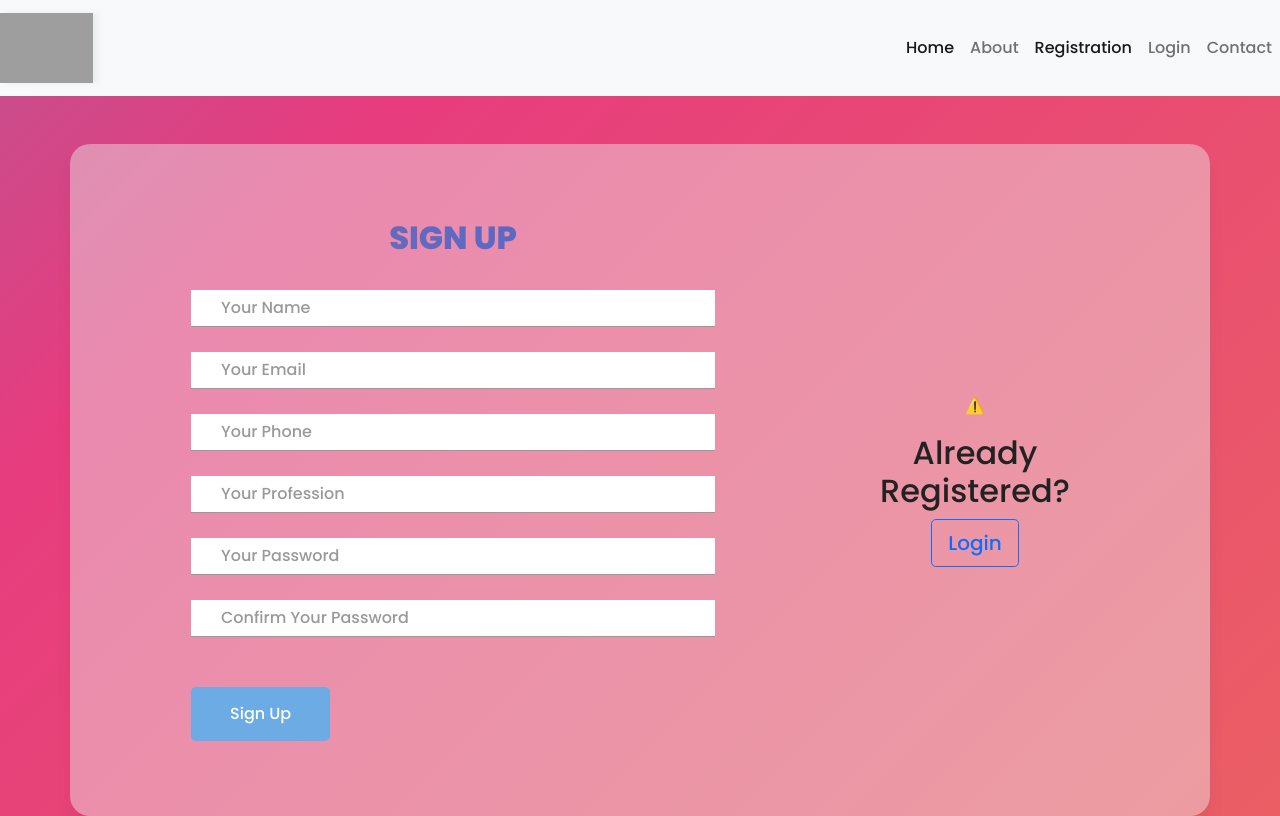
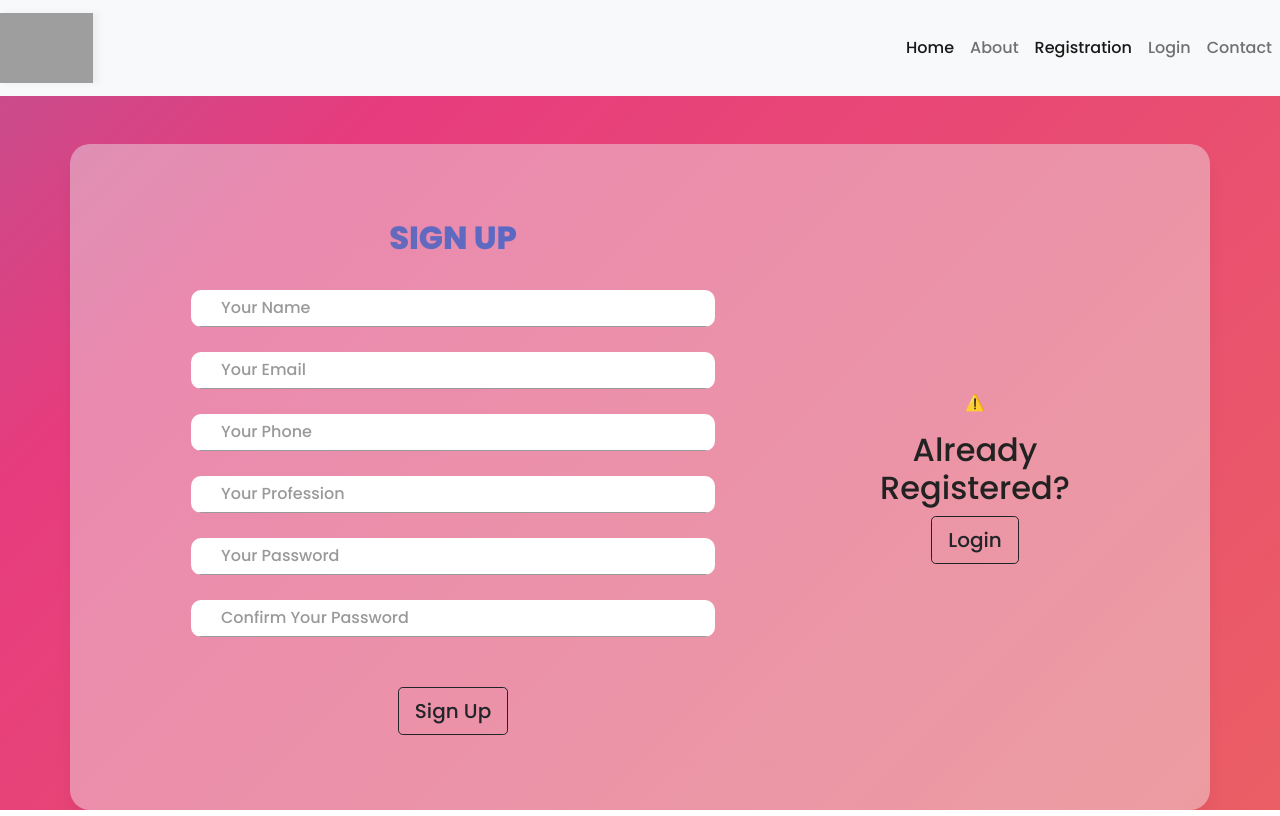
Before and after one commit to NITZECH/mern, a React (Create React App) app in the folder client/: page /signup in a window 1280 px wide. Built offline with nearby package versions, Linux system fonts and the light colour scheme; no server answers; grey boxes are pictures that could not be loaded.

Commit message:
additon of about page

```diff
--- a/client/src/App.css
+++ b/client/src/App.css
@@ -299,7 +299,8 @@ figure {
 .form-group {
   position: relative;
   margin-bottom: 25px;
-  overflow: hidden
+  overflow: hidden;
+  border-radius: 10px;
 }
 
 .form-group:last-child {
@@ -512,7 +513,9 @@ label.valid:after {
   -webkit-transform: scale(1.3) translateZ(0);
   transform: scale(1.3) translateZ(0)
 }
-
+.zmdi{
+  padding: 5px
+}
 .zmdi-facebook {
   background: #3b5998
 }
--- a/client/src/components/About.js
+++ b/client/src/components/About.js
@@ -2,10 +2,50 @@ import React from 'react'
 
 const About = () => {
     return (
-        <div>
-            <p> WLcoem </p>
+        <>
+           <div className="container emp-profile">
+               <form>
+                  <div className="row">
+                      <div className="col-md-4">
+                          <img src="https://scontent.fpkr2-1.fna.fbcdn.net/v/t1.6435-1/c122.257.968.968a/s240x240/174440514_2816772958540496_4707193922734414668_n.jpg?_nc_cat=104&ccb=1-3&_nc_sid=7206a8&_nc_ohc=E1vZCxyCsQsAX8s6MeK&_nc_ht=scontent.fpkr2-1.fna&tp=28&oh=5b1b56a8d5c8a9aa95e924282e04cb36&oe=60C8BFF7" alt="" />
+                      </div>
+                      <div className="col-md-6">
+<div class="profile-head">
+    <h5>Vinod thapa</h5>
+    <h6>Web developer</h6>
+    <p className='profile-rating mt-3 mb-5'>RANKINGS: <span> 1/ 10</span> </p>
 
-        </div>
+<ul className="nav nav-tabs" role='tablist'>
+    <li className="nav-item">
+        <a href="#home" className="nav-link active" id='home-tab' data-toggle='tab' role='tab'  >Active</a>
+    </li>
+    <li className="nav-item">
+    <a href="#about" className="nav-link active" id='profile-tab' data-toggle='tab' role='tab'  >Timeline</a>
+    </li>
+</ul>
+
+
+</div>
+
+                      </div>
+                      <div className="col-md-2">
+                          <input type="text" name='btnAddMore' className="profile-edit-btn" value='Edit Profile' />
+                      </div>
+                      <div className="row">
+                          {/* left side url */}
+<div className="col-md-4">
+    <div className="profile-work">
+        <p>Work Link</p>
+
+    </div>
+</div>
+{/* right side data toggle  */}
+
+
+                      </div>
+                      </div>
+                   </form> </div>
+        </>
     )
 }
 
--- a/client/src/components/Contact.js
+++ b/client/src/components/Contact.js
@@ -74,8 +74,8 @@ placeholder='Your Phone Number' required='true' />
     <textarea placeholder='Your Message' className='text_field contact_form_message' id='' cols='30' rows='10'>
         </textarea>
 </div>
-<div className="contact_form_button">
-    <button className="btn btn-lg btn-outline-secondary" type='submit'> Send Message</button>
+<div className="contact_form_button d-flex align-items-center justify-content-center">
+    <button className="btn btn-lg btn-outline-dark" type='submit'> Send Message</button>
 </div>
 
                          </form>
--- a/client/src/components/Signup.js
+++ b/client/src/components/Signup.js
@@ -37,20 +37,20 @@ return (
                             <input type="password" name="password" id="password" autoComplete="off"
                                 placeholder="Your Password"  />
                         </div>
-                        <div className="form-group"><label htmlFor="cpassword"><i
-                                    className="zmdi zmdi-lock material-icons-name" />
+                        <div className="form-group "><label htmlFor="cpassword"><i
+                                    className="zmdi zmdi-lock material-icons-name " />
                             </label><input type="password" name="cpassword" id="cpassword" autoComplete="off"
                                 placeholder="Confirm Your Password"  />
                         </div>
-                        <div className="form-group form-button"><input type="submit" name="signup" id="signup"
-                                className="form-submit" value="Sign Up" /></div>
+                        <div className="form-group d-flex align-items-center justify-content-center"><input clas type="submit" name="signup" id="signup"
+                                className="form-submit btn btn-outline-dark  btn-lg" value="Sign Up" /></div>
                     </form>
                 </div>
                 <div className="signup-image">
                     <figure><lottie-player src="https://assets6.lottiefiles.com/packages/lf20_wd1udlcz.json"  background="transparent"  speed="0.7"   loop autoplay></lottie-player>
 </figure> <h1
                         className="signup-image-link" >Already Registered?</h1>
-                       <NavLink class="btn btn-lg btn-outline-primary" to="/login" role="button">Login</NavLink>
+                       <NavLink class="btn btn-lg btn-outline-dark" to="/login" role="button">Login</NavLink>
                        </div>
             </div>
         </div>
```
